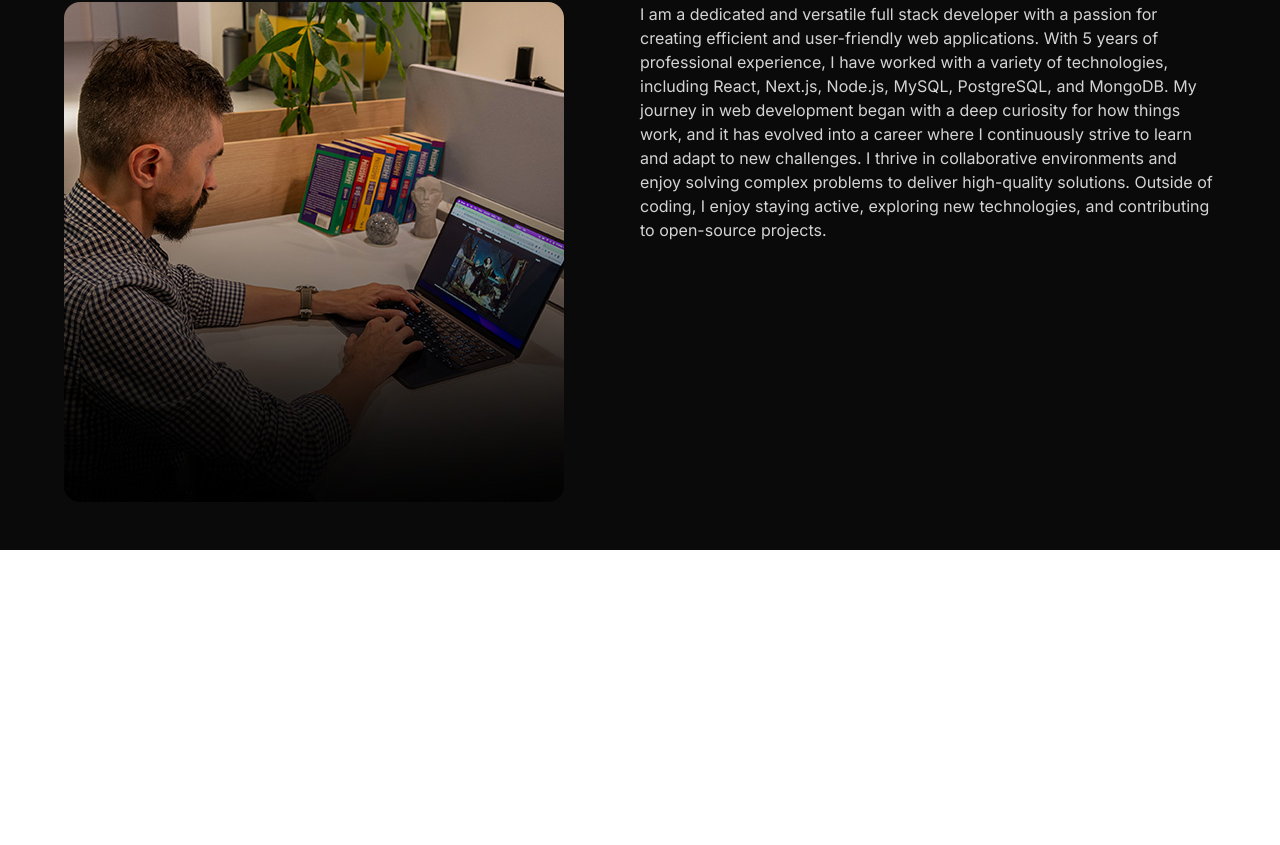
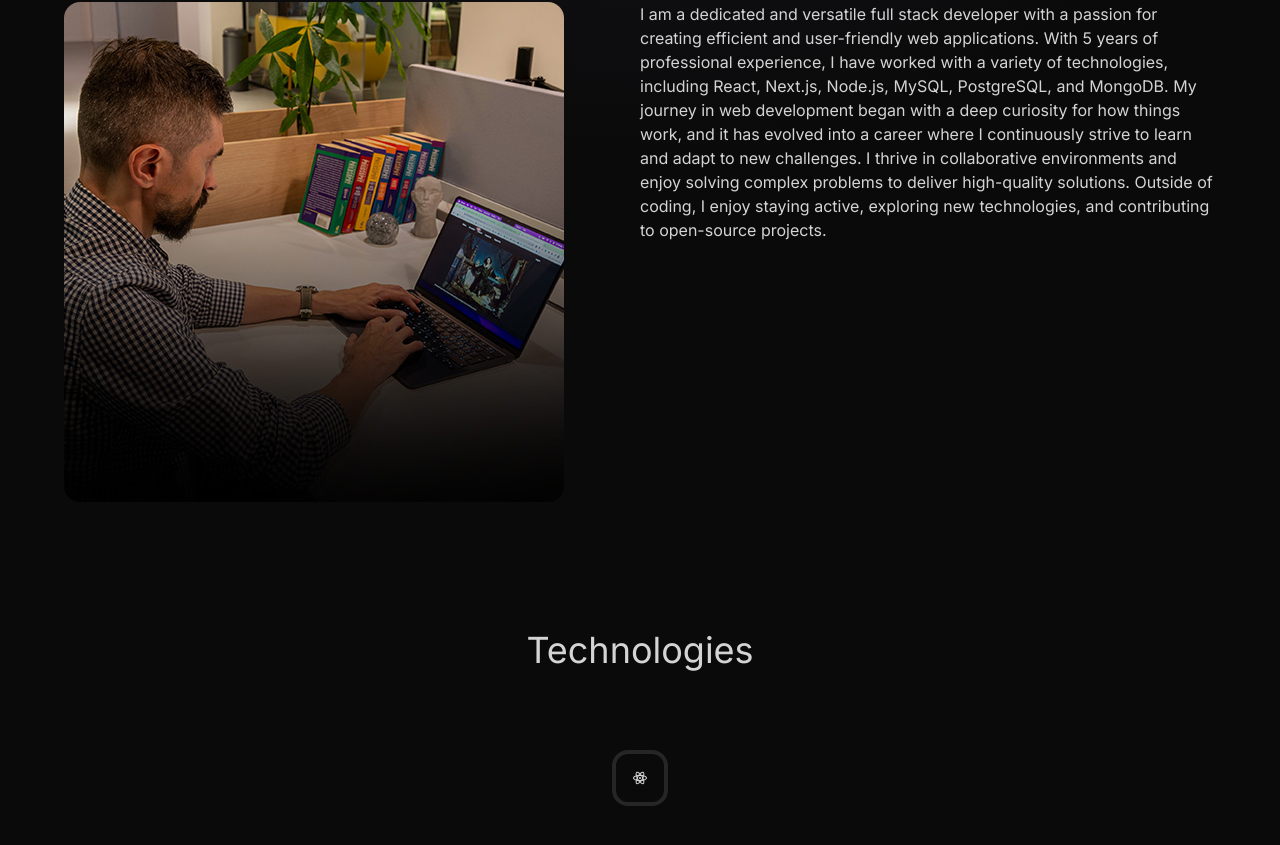
Before and after one commit to Lengalei/My-portfolio2, a React (Vite) app: page / in a window 1280 px wide. Shown: the part 935-1780 px from the top of the page. Before the commit the page ends 1485 px from the top, so only its background shows below. Built offline with nearby package versions, Linux system fonts and the light colour scheme.

Commit message:
Technologies

```diff
--- a/src/App.jsx
+++ b/src/App.jsx
@@ -1,6 +1,7 @@
 import About from "./components/About";
 import Hero from "./components/Hero";
 import Navbar from "./components/Navbar";
+import Technology from "./components/Technology";
 
 function App() {
   return (
@@ -12,6 +13,7 @@
           <Navbar />
           <Hero />
           <About />
+          <Technology/>
         </div>
 
     </div>
--- /dev/null
+++ b/src/components/Technology.jsx
@@ -0,0 +1,19 @@
+import React from 'react'
+import { RiReactjsLine } from 'react-icons/ri'
+
+
+const Technology = () => {
+  return (
+    <div className='border-b border-neutral-800 pb-24'>
+        <h1 className='my-20 text-center text-4xl'>Technologies</h1>
+        <div className="flex flex-wrap items-center justify-center gap-4">
+            <div className="rounded-2xl border-4 border-neutral-800 p-4">
+                <RiReactjsLine className=''/>
+            </div>
+        </div>
+
+    </div>
+  )
+}
+
+export default Technology
```
